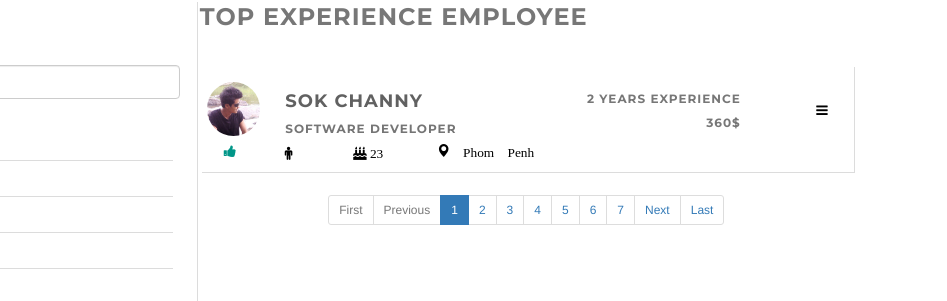
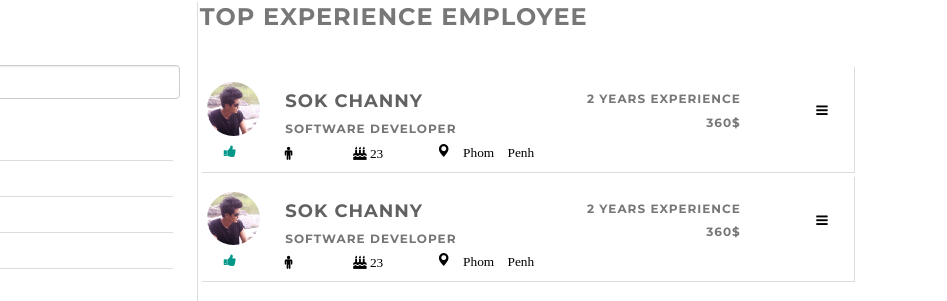
Before and after one commit to KPSCOMONDO/ExpertDatabase, a plain HTML site: page index.html in a window 1280 px wide. Shown: the part 898-1199 px from the top of the page, 333-1280 px from the left. Drawn offline with nearby package versions, Linux system fonts and the light colour scheme; files whose address does not match are found by name.

Commit message:
add one more record to index file

```diff
--- a/index.html
+++ b/index.html
@@ -239,7 +239,44 @@
                         </div>
                     </div>
                     <!-- End of record -->
-
+                    <!-- one record -->
+                    <div class="col-lg-12 col-md-12 col-sm-12 col-xs-12 btn-card vertical-line-right">
+                        <div class="col-lg-1 col-md-1 col-sm-1 col-xs-1 border-none">
+                            <img class="img-responsive img-circle" src="img/profile/channy.jpg" alt="">
+                        </div>
+                        <div class="col-lg-10 col-md-10  col-sm-10 col-xs-10 border-none">
+                            <div class="col-lg-6 col-md-6 col-sm-6 col-xs-6 text-left">
+                                <h4 class="mag-10px text-name-card">Sok Channy</h4>
+                                <h6 class="mag-10px text-skill-card">Software developer</h6>
+                            </div>
+                            <div class="col-lg-5 col-md-5 col-sm-5 col-xs-5 text-left pad-2px border-none">
+                                <h6 class="mag-10px text-muted text-right">2 years experience</h6>
+                                <h6 class="mag-10px text-muted text-right">360$</h6>
+                            </div>
+                        </div>
+                        <div class="col-lg-1 col-md-1 col-sm-1 col-xs-1 text-center border-none">
+                            <div class="col-lg-12 col-md-12 col-sm-12 col-xs-12 detail-card border-none">
+                                <i class="btn fa fa-reorder fa-1x"></i>
+                            </div>
+                        </div>
+                        <div class="col-lg-12 col-md-12 col-sm-12 col-xs-12 border-none text-right">
+                            <div class="col-lg-12 col-md-12 col-sm-12 col-xs-12 text-left pad-2px">
+                                <div class="col-lg-1 col-md-1 col-sm-1 col-xs-1">
+                                    <a href="#"><i class="fa fa-thumbs-up fa-1x"></i></a>
+                                </div>
+                                <div class="col-lg-1 col-md-2 co2-sm-2 col-xs-2 text-center pad-2px">
+                                    <i class="fa fa-male"></i>
+                                </div>
+                                <div class="col-lg-2 col-md-2 col-sm-2 col-xs-2 text-center pad-2px">
+                                    <i class="fa fa-birthday-cake"> 23</i>
+                                </div>
+                                <div class="col-lg-8 col-md-7 col-sm-7 col-xs-7">
+                                    <i class="glyphicon glyphicon-map-marker"> Phom Penh</i>
+                                </div>
+                            </div>
+                        </div>
+                    </div>
+                    <!-- End of record -->
 
 
                     <!--                    <div class="col-lg-4">
```
